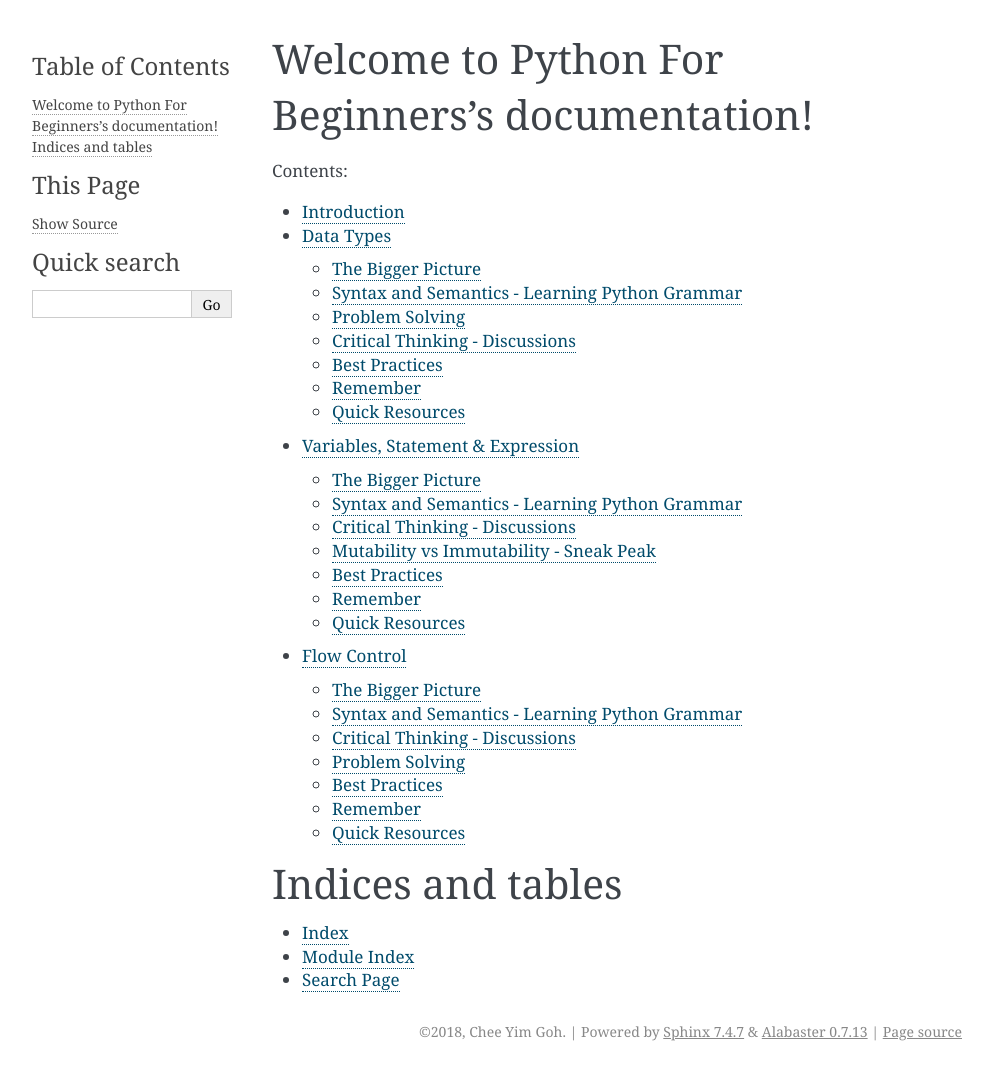
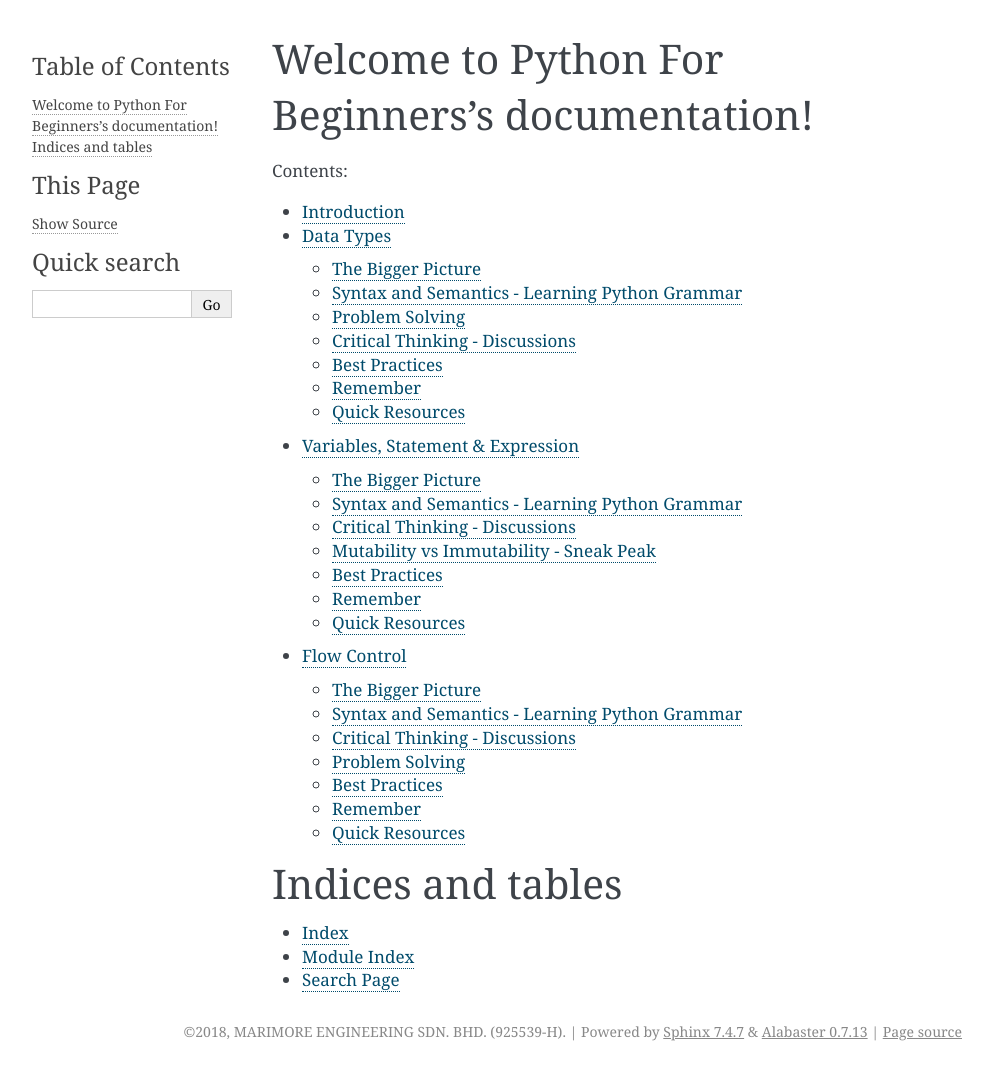
Before and after one commit to StudiMY/101-beginning-python, a Sphinx documentation site: the page built from source/index.rst, in a window 1280 px wide. Shown: the whole page, without its empty margins (148-1141 px from the left). Built offline with Sphinx 7.4.7, drawn with Linux system fonts in a browser that asks for light colours.

Commit message:
Change copyright notice to MESB

```diff
--- a/source/conf.py
+++ b/source/conf.py
@@ -20,7 +20,7 @@
 # -- Project information -----------------------------------------------------
 
 project = 'Python For Beginners'
-copyright = '2018, Chee Yim Goh'
+copyright = '2018, MARIMORE ENGINEERING SDN. BHD. (925539-H)'
 author = 'Chee Yim Goh'
 
 # The short X.Y version
```
